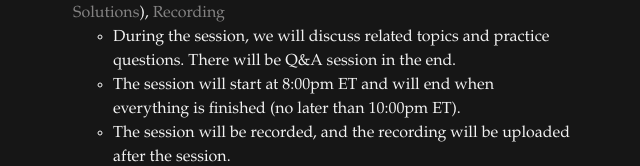
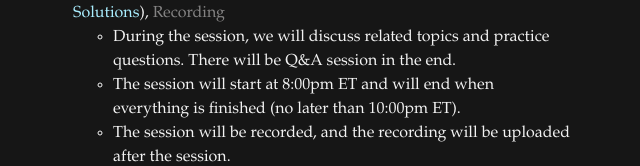
Before and after one commit to JHU-ODE-PILOT/SU24, a plain HTML site: page index.html in a window 1280 px wide. Shown: the part 1000-1166 px from the top of the page, 622-1262 px from the left. Drawn offline with nearby package versions, Linux system fonts and the light colour scheme.

Commit message:
Update index.html

```diff
--- a/index.html
+++ b/index.html
@@ -68,7 +68,7 @@
             <li>6/6: Week 1 <a href="contents/Notes-Week-1.pdf", target="_blank", style="color: #aaeeff;">Notes</a></li>
             <li>6/13: Week 2 <a href="contents/Notes-Week-2.pdf", target="_blank", style="color: #aaeeff;">Notes</a></li>
             <li>6/20: Week 3 <a href="contents/Notes-Week-3.pdf", target="_blank", style="color: #aaeeff;">Notes</a></li>
-            <li>6/21: Midterm 1 Review Session <a href="contents/Midterm-1-Practices.pdf", target="_blank", style="color: #aaeeff;">Practices</a> (<a href="contents/Midterm-1-Practice-Print.pdf" target="_blank" style="color: #aaeeff;">Printable Version</a>, <a href="contents/Note.txt" title="Will be released after review session." target="_blank" style="color: #848383;">Solutions</a>), <a href="contents/Rec.txt" title="Will be released after review session." target="_blank" style="color: #848383;"> Recording</a></li>
+            <li>6/21: Midterm 1 Review Session <a href="contents/Midterm-1-Practices.pdf", target="_blank", style="color: #aaeeff;">Practices</a> (<a href="contents/Midterm-1-Practice-Print.pdf" target="_blank" style="color: #aaeeff;">Printable Version</a>, <a href="contents/Midterm-1-Practices-Solutions.pdf" style="color: #aaeeff;">Solutions</a>), <a href="contents/Rec.txt" title="Uploading." target="_blank" style="color: #848383;"> Recording</a></li>
             <ul>
                 <li>During the session, we will discuss related topics and practice questions. There will be Q&A session in the end.</li>
                 <li>The session will start at 8:00pm ET and will end when everything is finished (no later than 10:00pm ET).</li>
```
